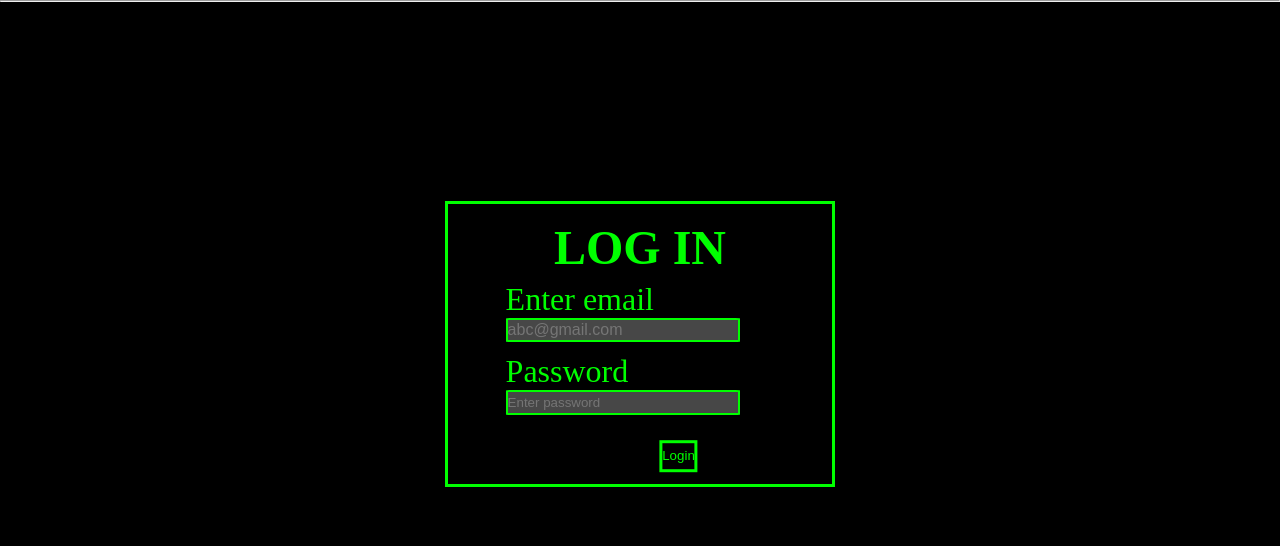
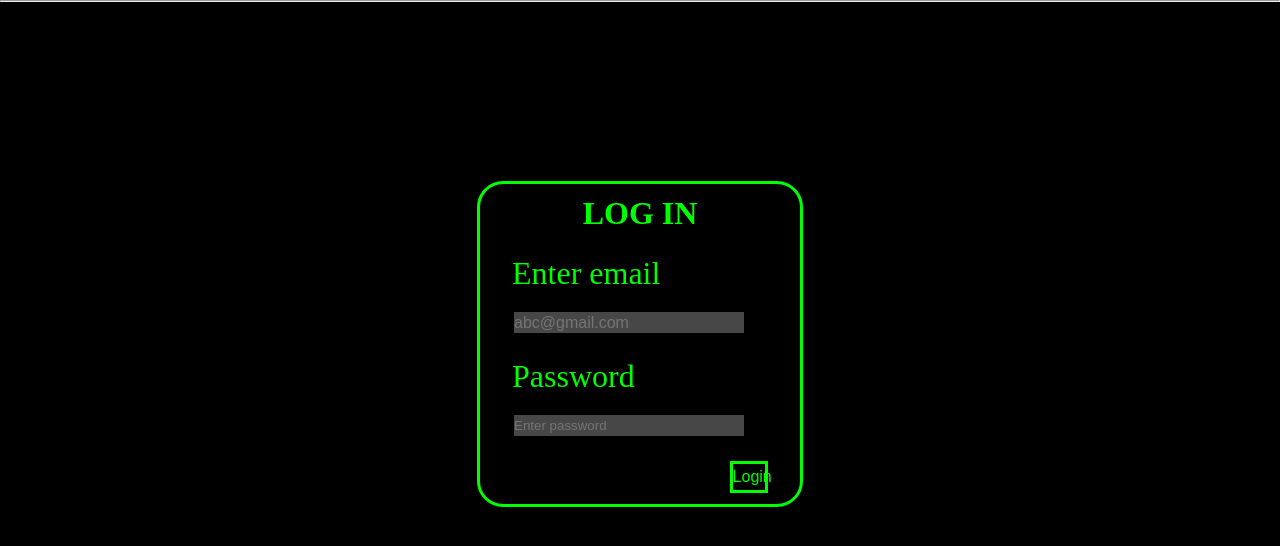
Before and after one commit to Avishek-NITT/QUIZZHUB_DELTA_T3, a Flask app: page /login in a window 1280 px wide. Shown: the part 56-602 px from the top of the page. Run offline with Flask 3, Linux system fonts and the light colour scheme.

Commit message:
CSSses the login and signup page

```diff
--- a/website/static/styles/login_style.css
+++ b/website/static/styles/login_style.css
@@ -4,36 +4,33 @@
 }
 
 
-.wrapper{
+
+.form-container{
+    height: 40vh;
+    width: 25vw;
     position: absolute;
-    display: flex;
+    border: solid rgb(0,255,0);
+    border-radius: 8%;
     top: 50%;
     left: 50%;
-    transform: translate(-50%, -50%);
-}
-
-.form-container{
-    border: solid rgb(0,255,0);
-    height: 35vh;
-    width: 30vw;
+    transform: translate(-50%,-50%);
     display: flex;
     flex-direction: column;
-    align-items: center;
+    justify-content: space-around;
+
 }
 
 .element-container{
-    height: 52%;
-    width: 100%;
-    margin-left: 9vw;
     display: flex;
     flex-direction: column;
     align-items: left;
-    justify-content: space-around;
+    justify-content: center;
+    padding: 0 10% 0 10%;
 }
 
 .input{
     background-color: rgb(71, 71, 71);
-    border: solid rgb(0,255,0);
+    border: solid rgb(0, 0, 0);
     border-radius: 2%;
     border-width: 2px;
     height: 2.6vh;
@@ -43,7 +40,13 @@
 #submit_btn{
     height: 4vh;
     width: 3vw;
-    transform: translate(100%,60%);
     background-color: black;
     border: solid rgb(0,255,0);
+    align-self: flex-end;
+    margin-right: 10%;
+    font-size: 1em;
 }
+
+#submit_btn:hover{
+    cursor: pointer;
+}
--- a/website/templates/login.html
+++ b/website/templates/login.html
@@ -9,13 +9,11 @@ LOGIN page
 {%endblock%}
 
 {%block content%}
-<div class="wrapper">
 <form method="post">
+    <div class="form-container">
+        <h1 align ="center" >LOG IN</h3>
 
-    <div class="form-container">
-        <h3 align ="center" style="font-size: 3em; margin-top: 2vh; ">LOG IN</h3>
-        <div class="element-container">
-            <div class="email-container">
+            <div class="element-container">
                 <label for="email" style="font-size: 2em;">Enter email</label>
                 <br>
                 <input type="email"
@@ -25,7 +23,7 @@ LOGIN page
                 placeholder="abc@gmail.com"
                 style="font-size: 1em;"/>
             </div>
-            <div class="password-container">
+            <div class="element-container">
                 <label for="password" style="font-size: 2em;">Password</label>
                 <br>
                 <input type="password"
@@ -34,11 +32,10 @@ LOGIN page
                 name = "password"
                 placeholder="Enter password"/>
             </div>
+            <button type="submit" id="submit_btn">Login</button>
         </div>
-        <button type="submit" id="submit_btn">Login</button>
-    </div>
 
 </form>
-</div>
+
 
 {%endblock%}
```
Also changed, not shown: website/templates/sign_up.html (+14 -5 lines).
